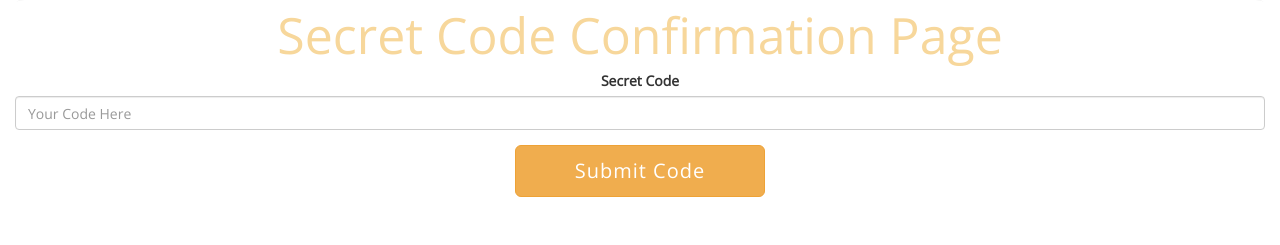
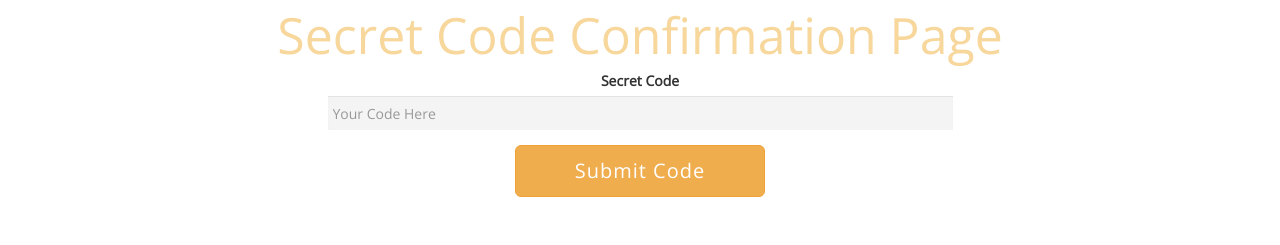
Before and after one commit to kblanch/WhatsForLunch, a plain HTML site: page confirmation.html in a window 1280 px wide. Drawn offline with nearby package versions, Linux system fonts and the light colour scheme.

Commit message:
added css to confirmation page

```diff
--- a/confirmation.html
+++ b/confirmation.html
@@ -11,8 +11,16 @@
 <link href="https://fonts.googleapis.com/css?family=Open+Sans:300" rel="stylesheet">
 
     <style type="text/css">
-      .panel, .modal-header, .modal-footer{
-        background-color: #F0AD4E;
+    .jumbotron{
+      font-size: 35px;
+      color:#f7d79b;
+      background-color: white;
+      text-align: center;
+      font-weight: 700;
+      padding-bottom: 0px;
+      margin-bottom: 0px;
+      font-family: 'Open Sans', sans-serif;
+
     }
 
     .container-fluid {
@@ -27,7 +35,41 @@ position:fixed;
       border-radius: 25px;
       border: 2px #f7d79b;
       font-family: 'Open Sans', sans-serif;
+
     }
+
+    .form-control{
+      width: 50%;
+      background-color: #f4f4f4;
+      border-style: none;
+      padding: 5px;
+      margin: auto;
+      border-radius: 0px;
+      font-family: 'Open Sans', sans-serif;
+
+    }
+
+    .panel-heading{
+      border: 0px;
+      background-color: white;
+      border-top: 5px solid #f4f4f4;
+      border-bottom: 5px solid #f4f4f4;
+    }
+
+
+    .panel{
+      border: 0px;
+
+      background-color: white;
+    }
+
+    .panel-title{
+      font-size: 20px;
+      font-weight: bolder;
+      border: 0px;
+      background-color: white;
+    }
+
 
   </style>
 
@@ -56,7 +98,7 @@ font-family: 'Open Sans', sans-serif;
 
   </div>
   <div class="container">
-    <div class="panel panel-default" >
+    <div class="panel" >
       <div class="panel-heading">
         <h3 class="panel-title">Your Order</h3>
         <style>
```
Also changed, not shown: addOrderLine.html (+3 -4 lines). Lines whose indentation alone changed are shown as unchanged.
